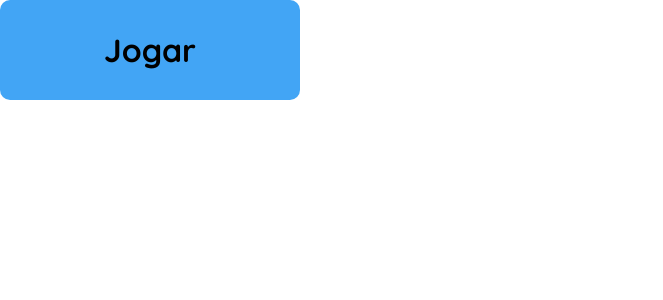
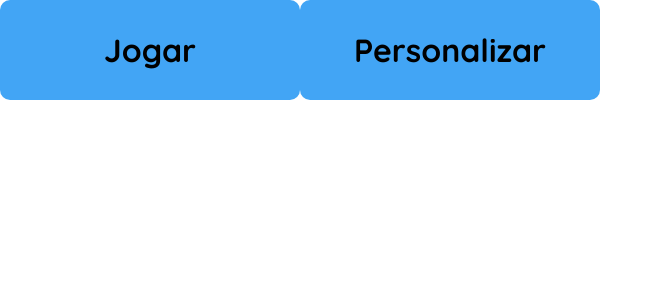
Before and after one commit to IsacLima/Minehex, a React (Vite) app in the folder Minehex/: page / in a window 1280 px wide. Shown: the top 300 px of the page, without its empty margins (0-663 px from the left). Built offline with nearby package versions, Linux system fonts and the light colour scheme.

Commit message:
chore: add react routes

```diff
--- a/Minehex/src/App.jsx
+++ /dev/null
@@ -1,15 +0,0 @@
-import { GlobalStyle } from "./styles/global";
-import { MenuButton } from "./components/MenuButton";
-
-function App() {
-
-  return (
-    <div className="App">
-      <GlobalStyle/>
-      <MenuButton text="Jogar"></MenuButton>
-
-    </div>
-  )
-}
-
-export default App
--- a/Minehex/src/components/MenuButton/index.jsx
+++ b/Minehex/src/components/MenuButton/index.jsx
@@ -1,7 +1,7 @@
 import { Button } from "./styles"
 
-export function MenuButton({text, small}){
+export default function MenuButton({text, small, first}){
     return (
-        <Button textsize={small ? '25px' : '32px'}>{text}</Button>
+        <Button textsize={small ? '25px' : '32px'} margin={first ? '57px' : '0px'}>{text}</Button>
     );
 }
--- a/Minehex/src/components/MenuButton/styles.js
+++ b/Minehex/src/components/MenuButton/styles.js
@@ -6,4 +6,5 @@ export const Button = styled.button`
     height: 100px;
     border-radius: 10px;
     font-size: ${(props) => props.textsize};
+    margin-bottom: ${(props) => props.margin};
 `;
--- a/Minehex/src/main.jsx
+++ b/Minehex/src/main.jsx
@@ -1,9 +1,34 @@
 import React from 'react'
 import ReactDOM from 'react-dom/client'
-import App from './App'
 
+//dependencias do router para 'caminhar entre as paginas'
+import { createBrowserRouter, RouterProvider } from 'react-router-dom';
+//importo as paginas
+import Home from './routes/Home';
+import Start from './routes/Start';
+import Options from './routes/Options';
+
+//crio um objeto que o 'Route Provider' ira interpretar como as paginas a serem caminhadas
+//onde o path é o caminho da URL e o element é a pagina importada
+const router = createBrowserRouter([
+  {
+    path: "/",
+    element: <Home/>
+  },
+  {
+    path: "/start",
+    element: <Start/>
+  },
+  {
+    path: "/options",
+    element: <Options/>
+  },
+]);
+
+
+//aqui dentro chamamos o Route Provider com o nosso objeto
 ReactDOM.createRoot(document.getElementById('root')).render(
   <React.StrictMode>
-    <App />
+    <RouterProvider router={router}/>
   </React.StrictMode>,
 )
--- /dev/null
+++ b/Minehex/src/routes/Home.jsx
@@ -0,0 +1,15 @@
+import { Fragment } from "react";
+import MenuButton from "../components/MenuButton";
+import GlobalStyles from "../styles/global";
+
+export default function Home(){
+
+    return (
+        <Fragment>
+            <GlobalStyles/>
+            <MenuButton text='Jogar' first></MenuButton>
+            <MenuButton text='Personalizar'></MenuButton>
+        </Fragment>
+
+    );
+};
--- /dev/null
+++ b/Minehex/src/routes/Options.jsx
@@ -0,0 +1,12 @@
+import { Fragment } from "react";
+import GlobalStyles from "../styles/global";
+
+export default function Options(){
+
+    return (
+        <Fragment>
+            <GlobalStyles/>
+        </Fragment>
+
+    );
+};
--- /dev/null
+++ b/Minehex/src/routes/Start.jsx
@@ -0,0 +1,12 @@
+import { Fragment } from "react";
+import GlobalStyles from "../styles/global";
+
+export default function Start(){
+
+    return (
+        <Fragment>
+            <GlobalStyles/>
+        </Fragment>
+
+    );
+};
--- a/Minehex/src/styles/global.js
+++ b/Minehex/src/styles/global.js
@@ -1,6 +1,6 @@
 import { createGlobalStyle } from "styled-components";
 
-export const GlobalStyle = createGlobalStyle`
+const GlobalStyle = createGlobalStyle`
     *{
         margin: 0;
         padding: 0;
@@ -15,3 +15,5 @@ export const GlobalStyle = createGlobalStyle`
         border: none;
     }
 `;
+
+export default GlobalStyle;
```
